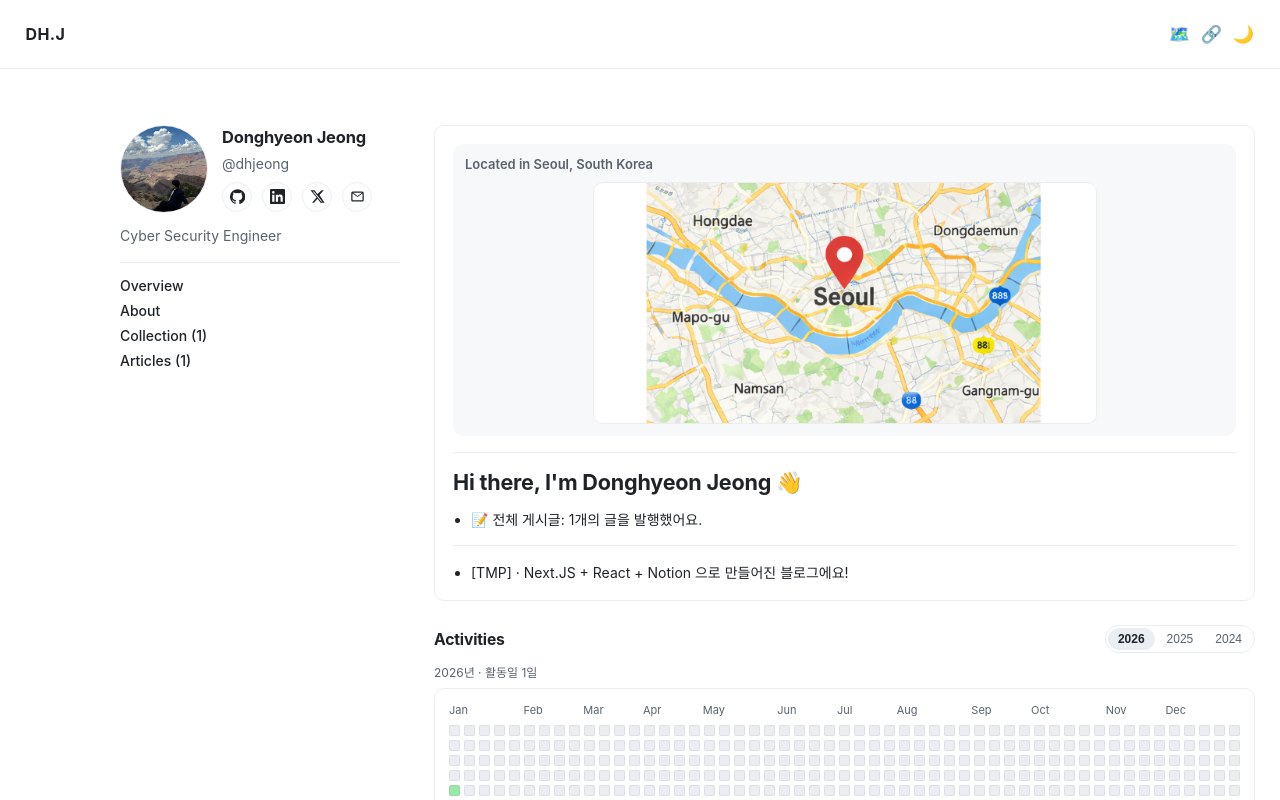
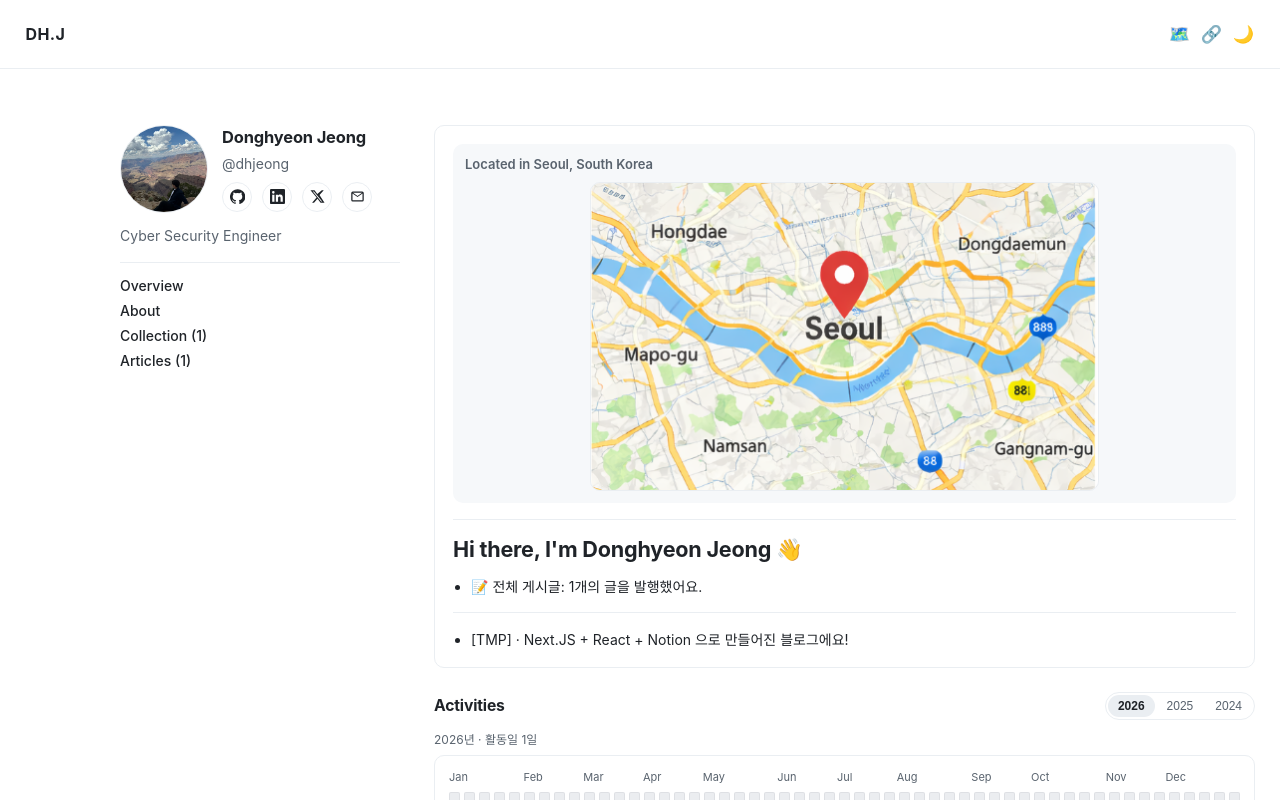
Before and after one commit to dhje0ng/blog, a Next.js app: page /overview in a window 1280 px wide. Shown: the top 800 px of the page. Built offline with nearby package versions, Linux system fonts and the light colour scheme.

Commit message:
Adjust overview map sizing and remove mobile-specific CSS

```diff
--- a/app/globals.css
+++ b/app/globals.css
@@ -291,55 +291,11 @@ a {
   font-weight: 600;
 }
 
-@media (max-width: 1024px) {
-  .post-detail-content-grid {
-    width: min(760px, 92vw);
-    grid-template-columns: 1fr;
-    gap: 18px;
-  }
 
-  .post-toc-sidebar {
-    position: static;
-    order: -1;
-  }
-}
 
-@media (max-width: 900px) {
-  .featured-card {
-    grid-template-columns: 1fr;
-  }
 
-  .featured-cover {
-    min-height: 240px;
-  }
 
-  .category-grid {
-    grid-template-columns: repeat(2, minmax(0, 1fr));
-  }
-}
 
-@media (max-width: 640px) {
-  .gh-header-inner {
-    min-height: 60px;
-  }
-
-  .gh-nav-link {
-    font-size: 13px;
-  }
-
-  .hero {
-    padding-top: 44px;
-  }
-
-  .section-title-row {
-    flex-direction: column;
-    align-items: flex-start;
-  }
-
-  .category-grid {
-    grid-template-columns: 1fr;
-  }
-}
 
 .post-link,
 .featured-link {
@@ -623,21 +579,9 @@ a {
   padding: 6px 10px;
 }
 
-@media (max-width: 900px) {
-  .featured-link {
-    grid-template-columns: 1fr;
-  }
-}
 
-@media (max-width: 640px) {
-  .post-detail-wrap {
-    padding-top: 32px;
-  }
 
-  .post-detail-cover {
-    min-height: 240px;
-  }
-}
+
 
 .overview-main-grid {
   display: grid;
@@ -738,21 +682,9 @@ a {
   color: var(--muted);
 }
 
-@media (max-width: 900px) {
-  .overview-main-grid {
-    grid-template-columns: 1fr;
-  }
 
-  .overview-aside {
-    position: static;
-  }
-}
 
-@media (max-width: 640px) {
-  .overview-archive-grid {
-    grid-template-columns: 1fr;
-  }
-}
+
 
 .overview-layout {
   width: 1040px;
@@ -794,7 +726,6 @@ a {
 }
 
 .overview-map-frame-shell {
-  position: relative;
   width: 100%;
   border-radius: 10px;
   overflow: hidden;
@@ -816,13 +747,10 @@ a {
 }
 
 .overview-map-frame {
-  position: absolute;
-  inset: 0;
   width: 100%;
-  height: 100%;
+  height: auto;
   border: 0;
   display: block;
-  object-fit: contain;
 }
 
 .overview-readme-divider {
@@ -1198,20 +1126,7 @@ a {
   margin-right: auto;
 }
 
-@media (max-width: 640px) {
-  .mobile-viewer-page {
-    width: min(430px, calc(100vw - 20px));
-  }
 
-  .mobile-viewer-detail .container-narrow,
-  .mobile-viewer-detail .post-detail-content-grid {
-    width: 100%;
-  }
-
-  .mobile-viewer-detail .post-detail-cover {
-    min-height: 220px;
-  }
-}
 
 
 .articles-search {
@@ -1266,12 +1181,7 @@ a {
   cursor: pointer;
 }
 
-@media (max-width: 640px) {
-  .gh-header-tools {
-    gap: 6px;
-  }
 
-}
 
 .about-page {
   display: grid;
@@ -1442,23 +1352,3 @@ a {
   flex-wrap: wrap;
   gap: 6px;
 }
-
-@media (max-width: 900px) {
-  .about-hero-card {
-    grid-template-columns: 1fr;
-  }
-
-  .about-profile-wrap {
-    max-width: 340px;
-    min-height: 0;
-  }
-
-  .about-portrait {
-    height: auto;
-  }
-
-  .about-grid-section,
-  .about-project-grid {
-    grid-template-columns: 1fr;
-  }
-}
--- a/app/overview/OverviewMap.tsx
+++ b/app/overview/OverviewMap.tsx
@@ -18,11 +18,6 @@ const MAP_IMAGE_BY_THEME: Record<ThemeMode, { src: string; alt: string; width: n
     width: 504,
     height: 242
   }
-};
-
-const MAP_FRAME_SIZE = {
-  width: MAP_IMAGE_BY_THEME.dark.width,
-  height: MAP_IMAGE_BY_THEME.dark.height
 };
 
 function getDocumentTheme(): ThemeMode {
@@ -57,16 +52,16 @@ export function OverviewMap() {
     <div
       className="overview-map-frame-shell"
       style={{
-        aspectRatio: `${MAP_FRAME_SIZE.width} / ${MAP_FRAME_SIZE.height}`,
-        maxWidth: `${MAP_FRAME_SIZE.width}px`
+        maxWidth: `${selectedMap.width}px`
       }}
     >
       <Image
         src={selectedMap.src}
         alt={selectedMap.alt}
         className="overview-map-frame"
-        fill
-        sizes={`(max-width: 1040px) calc(100vw - 92px), ${MAP_FRAME_SIZE.width}px`}
+        width={selectedMap.width}
+        height={selectedMap.height}
+        sizes={`(max-width: 1040px) calc(100vw - 92px), ${selectedMap.width}px`}
       />
     </div>
   );
```
Also changed, not shown: app/home.module.css (+0 -19 lines), components/Header.module.css (+0 -60 lines).
